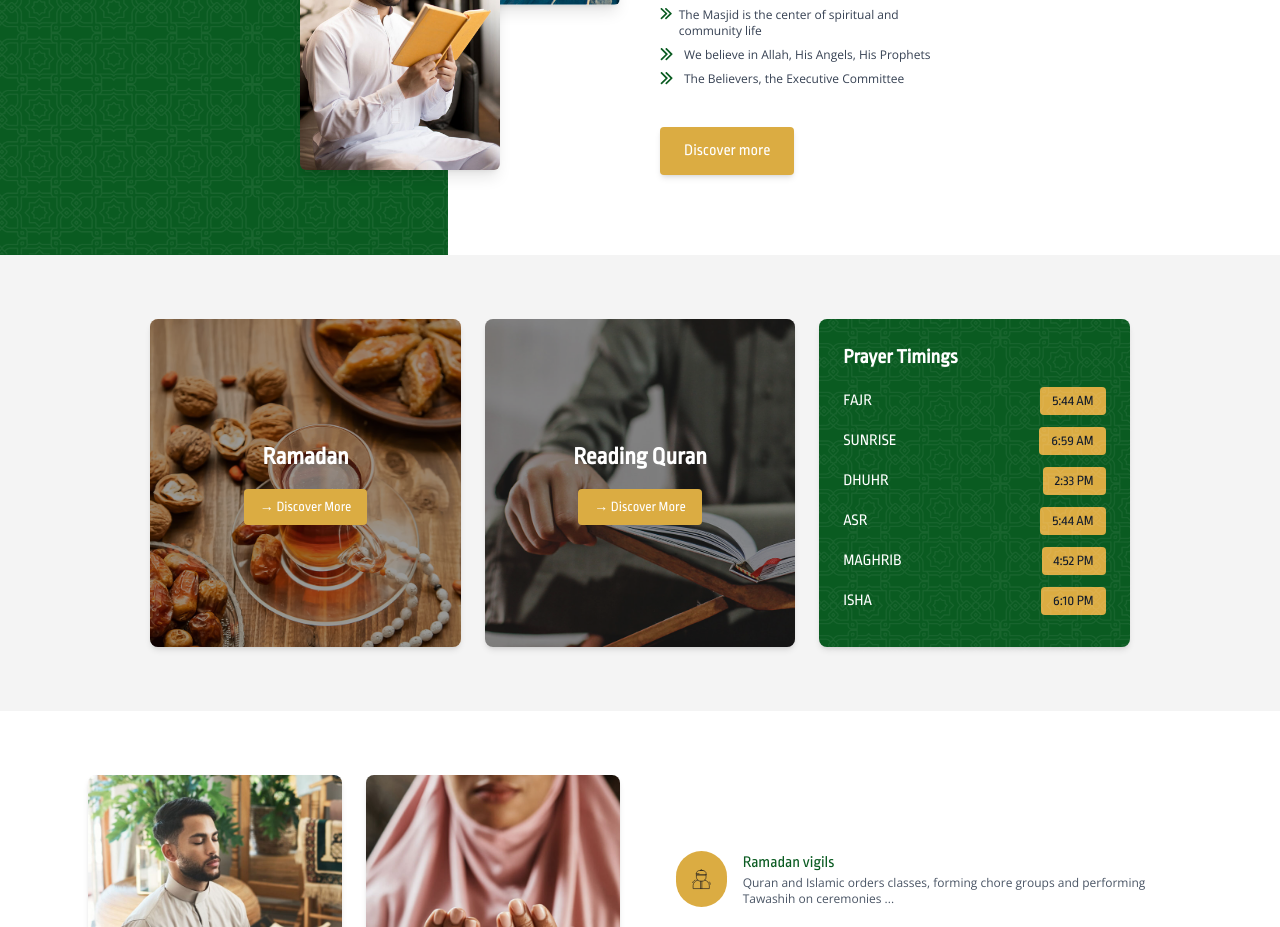
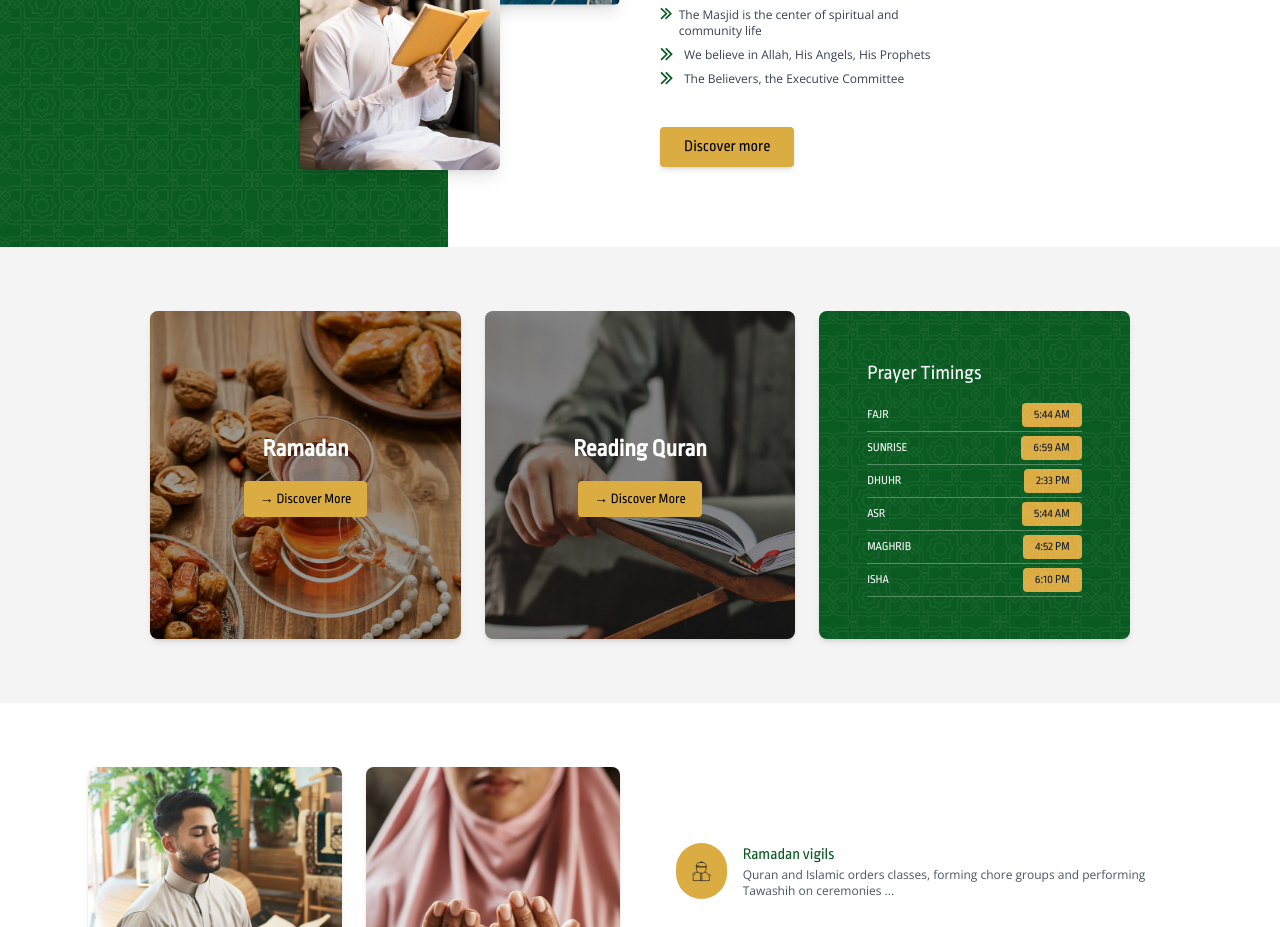
Before and after one commit to digiexpouae/IEE-project, a Next.js app: page / in a window 1280 px wide. Shown: the part 1740-2667 px from the top of the page. Built offline with nearby package versions, Linux system fonts and the light colour scheme.

Commit message:
alignments fixed

```diff
--- a/src/pages/Home/section3/section3.jsx
+++ b/src/pages/Home/section3/section3.jsx
@@ -63,7 +63,7 @@ export default function AboutUs() {
           </ul>
 
           {/* Buttons */}
-          <button className="mt-6 px-6 py-3 bg-[#DBAC42] hover:bg-yellow-600 text-white rounded shadow-md transition">
+          <button className="mt-6 px-6 py-2 bg-[#DBAC42] hover:bg-yellow-600  rounded shadow-md transition text-black">
             Discover more
           </button>
         </div>
--- a/src/pages/Home/section4/section4.jsx
+++ b/src/pages/Home/section4/section4.jsx
@@ -9,7 +9,7 @@ export default function PrayerSection() {
        style={{ backgroundImage: "url('/assets/section2/background.png')" ,backgroundSize:'cover',backgroundPosition:'center'}}>
   </div>
 
-      <div className="container mx-auto px-6 lg:px-16 w-full flex items-center justify-center">
+      <div className="container mx-auto px-6 xl:px-16 w-full flex items-center justify-center">
         <div className="grid gap-6 sm:grid-cols-2 lg:grid-cols-3 items-start w-[85%]">
 
           {/* Card 1 */}
@@ -26,7 +26,7 @@ export default function PrayerSection() {
   <div className="absolute inset-0 bg-black opacity-[0.4] z-10 flex flex-col justify-center items-center text-center text-white"></div>
         <div className="absolute flex flex-col items-center justify-center inset-0 z-20">
 <h3 className="text-2xl  text-white font-bold">Ramadan</h3>
-    <button className="relative z-20 mt-4 px-4 text-white py-2 bg-[#DBAC42] hover:bg-yellow-600 text-sm font-medium rounded transition">
+    <button className="relative z-20 mt-4 px-4 text-black py-2 bg-[#DBAC42] hover:bg-yellow-600 text-sm font-medium rounded transition">
       → Discover More
     </button>
     </div>
@@ -45,16 +45,16 @@ export default function PrayerSection() {
   <div className="absolute inset-0 bg-black opacity-[0.4] z-10 flex flex-col justify-center items-center text-center text-white"></div>
         <div className="absolute flex flex-col text-white items-center justify-center inset-0 z-20">
               <h3 className="text-2xl font-bold">Reading Quran</h3>
-              <button className="mt-4 px-4 py-2 bg-[#DBAC42] hover:bg-yellow-600 text-sm font-medium rounded transition">
+              <button className="mt-4 px-4 py-2 bg-[#DBAC42] hover:bg-yellow-600 text-sm font-medium rounded transition text-black">
                 → Discover More
               </button>
             </div>
           </div>
 
           {/* Prayer Timings */}
-          <div className="bg-[#0A5B21] h-82  text-white rounded-lg shadow-md p-6">
-            <h3 className="text-xl font-semibold mb-4">Prayer Timings</h3>
-            <ul className="space-y-3">
+          <div className="bg-[#0A5B21] h-82 p-12 flex flex-col items-left   text-white rounded-lg shadow-md p-6">
+            <h3 className="text-xl font-light mb-4">Prayer Timings</h3>
+            <ul className="space-y-1">
               {[
                 { name: "FAJR", time: "5:44 AM" },
                 { name: "SUNRISE", time: "6:59 AM" },
@@ -62,13 +62,15 @@ export default function PrayerSection() {
                 { name: "ASR", time: "5:44 AM" },
                 { name: "MAGHRIB", time: "4:52 PM" },
                 { name: "ISHA", time: "6:10 PM" },
-              ].map((prayer, index) => (
-                <li key={index} className="flex justify-between items-center">
+              ].map((prayer, index) => (<>
+                <li key={index} className="flex justify-between items-center text-xs">
                   <span>{prayer.name}</span>
-                  <span className="bg-[#DBAC42] text-gray-900 px-3 py-1 text-sm rounded">
+                  <span className="bg-[#DBAC42] text-gray-900 px-3 py-1 text-xs rounded">
                     {prayer.time}
                   </span>
                 </li>
+                                 < hr style={{color:'#FFFFFF4A'}} />
+</>
               ))}
             </ul>
           </div>
```
